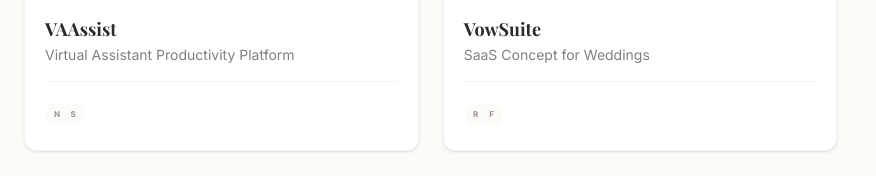
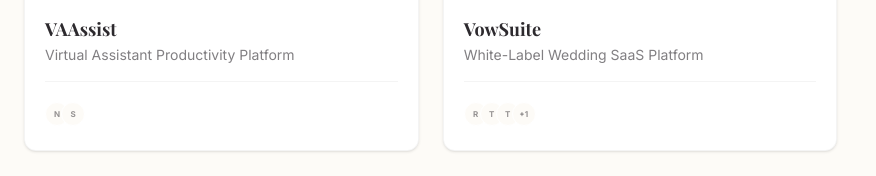
Before and after one commit to nicola-empower/portfolio, a Next.js app: page / in a window 1280 px wide. Shown: the part 6053-6229 px from the top of the page, without its empty margins (0-876 px from the left). Built offline with nearby package versions, Linux system fonts and the light colour scheme; a web font is replaced by a local one.

Commit message:
Nicola Berry

```diff
--- a/data/projects.ts
+++ b/data/projects.ts
@@ -331,21 +331,24 @@ export const projects: Project[] = [
     highlights: ["Document Generation", "Template Management"],
   },
   {
-    slug: "bespoke-wedding-guest-app",
+    slug: "vowsuite",
     title: "VowSuite",
-    shortTagline: "SaaS Concept for Weddings",
-    thumbnail: "/projects/wedding-app.jpg",
-    year: "2024",
+    shortTagline: "White-Label Wedding SaaS Platform",
+    thumbnail: "/vowsuite-thumbnail.png", // Remember to update this filename
+    gallery: [
+      "/vowsuite-dashboard.png" // Remember to update this filename
+    ],
+    year: "2025",
     type: "webapp",
-    techStack: ["React", "Firebase"],
-    status: "internal",
-    liveUrl: "https://empowervaservices.co.uk/wedding-webapp/",
-    audiences: ["general"],
-    overview: "A bespoke web application for managing wedding guests, RSVPs, and photo sharing.",
-    problem: "Wedding planning involves managing hundreds of guests, dietary requirements, and songs.",
-    solution: "A digital guest management suite with RSVP tracking and secure photo uploads.",
-    contributions: ["Full-Stack Web App Development"],
-    highlights: ["RSVP Management", "Guest Communication"],
+    techStack: ["React (Vite)", "TypeScript", "Tailwind CSS", "Lucide React"],
+    status: "live",
+    liveUrl: "https://vowsuite-theta.vercel.app/",
+    audiences: ["general", "client"],
+    overview: "A premium, white-label SaaS solution designed for wedding planners to scale their business, offering a personalised app experience for couples and a powerful management dashboard for planners.",
+    problem: "Wedding planning is traditionally plagued by scattered emails, disjointed spreadsheets, and a lack of centralised communication between planners, couples, and guests.",
+    solution: "A centralised digital hub with role-based views (Planner, Bride, Guest) and 'Agency-Tier' features like global checklists and smart calendaring.",
+    contributions: ["SaaS Architecture", "Full Stack Development", "UI/UX Design"],
+    highlights: ["White-Label Architecture", "Role-Based Views", "Smart Calendar Logic", "Mobile-First Toggle"],
   },
   {
     slug: "business-system-build",
```
